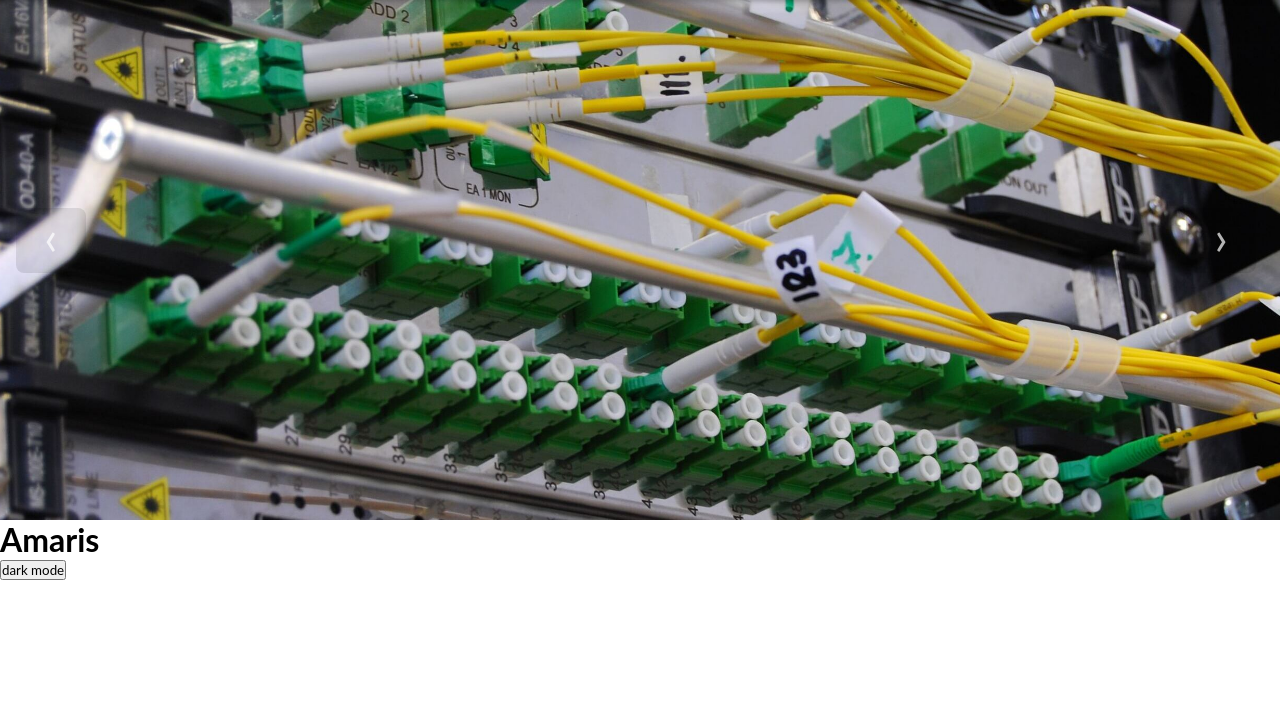
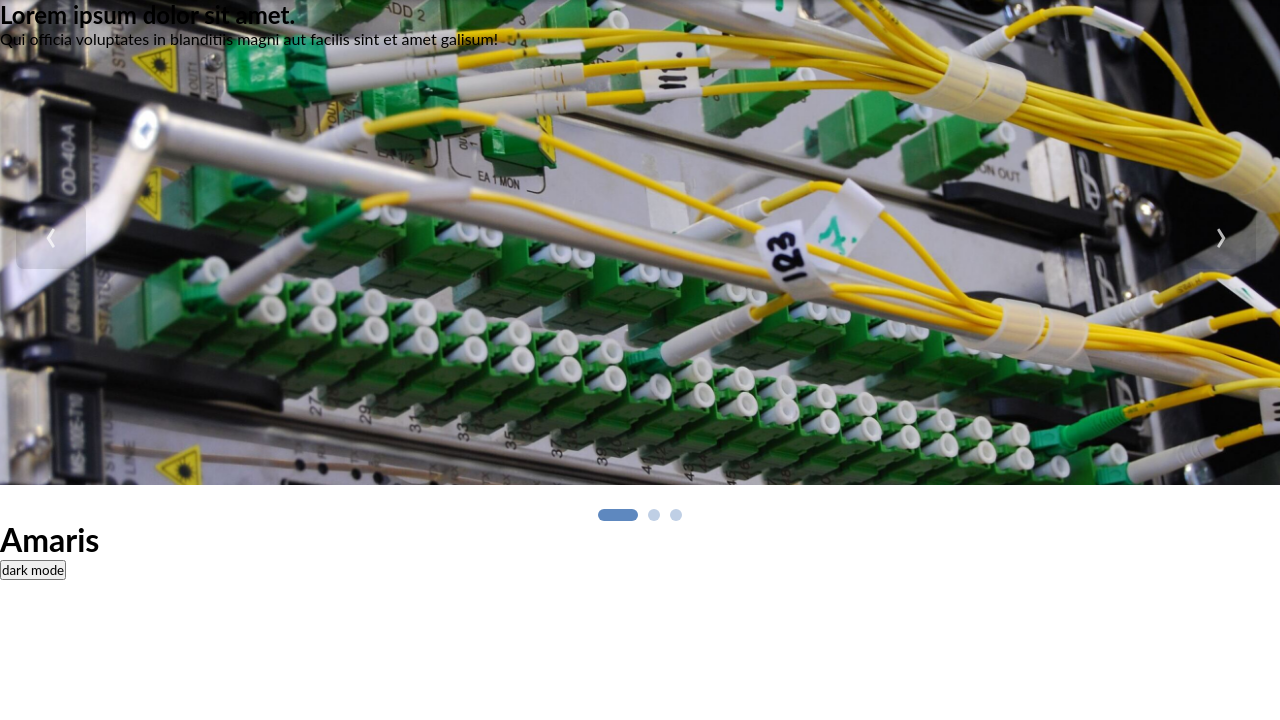
Before and after one commit to alexlec2/amaris_app, a PHP site: page / in a window 1280 px wide. Shown: the part 70-790 px from the top of the page. Run offline with PHP 8.4, Linux system fonts and the light colour scheme.

Commit message:
rajout carrousel

```diff
--- a/index.html
+++ b/index.html
@@ -44,14 +44,23 @@
     </header>
 
     <div class="body">
-        <section aria-label="images_carrousel">
+        <section class="section_carrousel" aria-label="images_carrousel">
             <div class="carrousel" data-carousel>
-                <button class="bouton_carrousel next" data-carousel-button="next">&#8250;</button>
-                <button class="bouton_carrousel prev" data-carousel-button="prev">&#8249;</button>
+                <button class="bouton_carrousel next" data-carousel-button="prev">&#8250;</button>
+                <button class="bouton_carrousel prev" data-carousel-button="next">&#8249;</button>
                 <ul data-slides>
-                    <li class="slide" data-active><img class="image_carrousel" src="assets/images/cables.jpg" alt="image1"></li>
-                    <li class="slide"><img class="image_carrousel" src="assets/images/telephone.jpg" alt="image2"></li>
-                    <li class="slide"><img class="image_carrousel" src="assets/images/bureau.jpg" alt="image3"></li>
+                    <li class="slide active"><img class="image_carrousel" src="assets/images/cables.jpg" alt="image1"><span class="carrousel-text"><h1>Lorem ipsum dolor sit amet.</h1><p>Qui officia voluptates in blanditiis magni aut facilis sint et amet galisum!</p></span></li>
+                    <li class="slide"><img class="image_carrousel" src="assets/images/telephone.jpg" alt="image2"><span class="carrousel-text"><h1>Aut culpa error ut dolores?</h1><p>Qui vitae similique quo amet quidem et possimus facilis.</p></span></li>
+                    <li class="slide"><img class="image_carrousel" src="assets/images/bureau.jpg" alt="image3"><span class="carrousel-text"><h1>Eos molestiae facilis aperiam.</h1><p>Et doloribus quos a esse nihil aut autem expedita.</p></span></li>
+                </ul>
+            </div>
+        </section>
+        <section>
+            <div class="bas_carrousel">
+                <ul class="bas_carrousel_point">
+                    <li class="point active" data-active></li>
+                    <li class="point" data-inactive></li>
+                    <li class="point" data-inactive></li>
                 </ul>
             </div>
         </section>
--- a/style/carrousel.css
+++ b/style/carrousel.css
@@ -1,14 +1,13 @@
 .image_carrousel{
     width : 100%;
-    height : 100%;
+    height : 95%;
     object-fit : cover;
 }
 .carrousel{
     margin-top : 70px;
     width : 100vw;
-    height : 65vh;
+    height : 550px;
     position : relative;
-    background-color: black;
 }
 
 .carrousel > ul{
@@ -17,19 +16,33 @@
     list-style : none;
 }
 
+.section_carrousel{
+    height: 550px;
+}
+
+
+
 .slide{
     position : absolute;
+    display: grid;
     inset : 0;
     opacity : 0;
-    transition : .4s opacity ease-in-out;
-    transition-delay: .4s;
+    transition : .5s opacity ease-in-out;
+    transition-delay: .5s;
 }
 
-.slide[data-active]{
+.slide .carrousel-text{
+    position : absolute;
+    z-index : 5;
+}
+
+.carrousel .active{
     opacity :1;
     z-index : 1;
     transition-delay: 0ms;
 }
+
+
 
 .bouton_carrousel{
     color : rgb(255,255,255,0.7);
@@ -57,3 +70,60 @@
 .bouton_carrousel.next {
     right : 1.5rem;
 }
+
+.bas_carrousel{
+    display : flex;
+    height : 30px;
+    justify-content: center;
+}
+
+.bas_carrousel_point{
+    display : flex;
+    align-items: center;
+}
+
+.bas_carrousel_point > :not(.active){
+    margin : 0 5px;
+    list-style: none;
+    width: 12px;
+    height: 12px;
+    background: #bfcfe5;
+    border-radius: 50%
+}
+
+.bas_carrousel_point > :not(.active):hover{
+    cursor : pointer;
+    background: #9eb8d9;
+}
+
+.bas_carrousel_point > .active{
+    margin : 0 5px;
+    list-style: none;
+    width: 40px;
+    height: 12px;
+    background: #5e88bf;
+    border-radius: 10px;
+}
+
+.bas_carrousel_point > .active:hover{
+    cursor : pointer;
+    background: #4b6d99;
+}
+
+@media only screen and (max-width: 1586px) {
+    .section_carrousel{
+        height:510px;
+    }
+
+    .slide{
+        height:510px;
+    }
+
+    .carrousel{
+        height:510px;
+    }
+
+    .bas_carrousel{
+        height : 10px;
+    }
+}
--- a/style/navbar.css
+++ b/style/navbar.css
@@ -37,7 +37,7 @@ nav ul li {
     align-items: center;
     justify-content: center;
     width: 185px;
-    transition: .3s ease-out;
+    transition: .25s ease-out;
 }
 
 nav a{
@@ -50,7 +50,6 @@ nav a{
 
 nav ul li:hover{
     background-color: RGBa(200,200,200,0.3);
-
     border-bottom: 2px solid #5e88bf;
 }
 
```
Also changed, not shown: assets/js/fonctions.js (+42 -12 lines).
